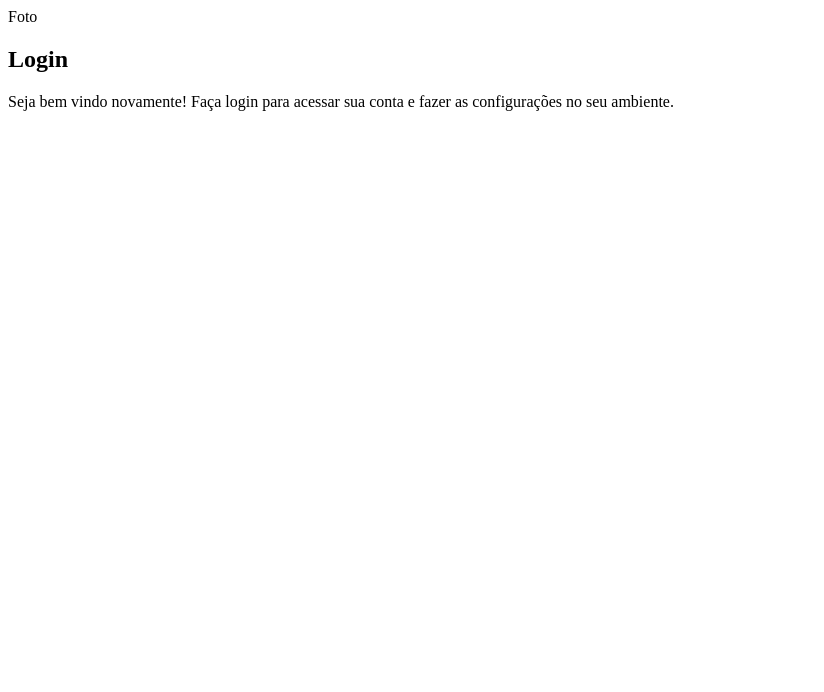
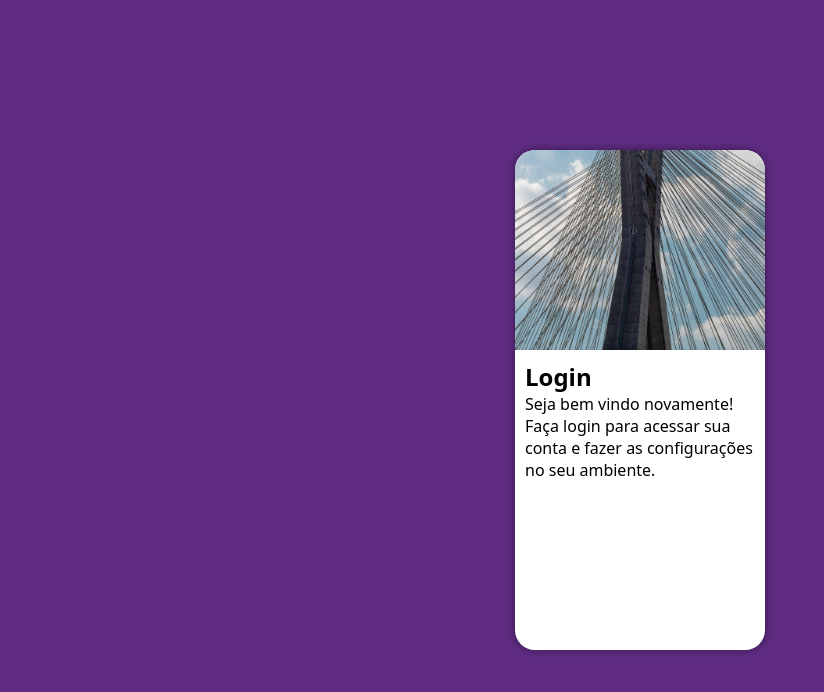
Before and after one commit to GabrielBonavolunta/projeto-login, a plain HTML site: page index.html in a window 1280 px wide. Shown: the whole page, without its empty margins (0-824 px from the left). Drawn offline with Linux system fonts and the light colour scheme.

Commit message:
Atualização projeto tela de login

```diff
--- a/estilos/style.css
+++ b/estilos/style.css
@@ -6,3 +6,49 @@
     Lilás - #5F2C82
 
 */
+
+*{
+    margin: 0px;
+    padding: 0px;
+    font-family: system-ui, -apple-system, BlinkMacSystemFont, 'Segoe UI', Roboto, Oxygen, Ubuntu, Cantarell, 'Open Sans', 'Helvetica Neue', sans-serif;
+    box-sizing: border-box;
+}
+
+body, html{
+    width: 100vw;
+    height: 100vh;
+    background-color: #5F2C82;
+}
+
+main{
+    height: 100vh;
+    width: 100vw;
+    position: relative;
+}
+
+section#login{
+    position: absolute;
+    top: 50%;
+    left: 50%;
+    transform: translate(-50%, -50%);
+    overflow: hidden;
+    width: 250px;
+    background-color: white;
+    width: 250px;
+    height: 500px;
+    border-radius: 20px;
+    box-shadow: 0px 0px 10px rgba(0, 0, 0, 0.450);
+}
+
+section#login > div#imagem{
+    background: url(../imagens/pexels-bruno-thethe-3035998.jpg) no-repeat;
+    background-size: cover;
+    background-position: left bottom;
+    height: 200px;
+    display: block;
+}
+
+section#login > div#formulario{
+    padding: 10px;
+    display: block;
+}
--- a/index.html
+++ b/index.html
@@ -10,8 +10,8 @@
 <body>
     <main>
         <section id="login">
-            <div>
-                Foto
+            <div id="imagem">
+
             </div>
             <div id="formulario">
                 <h1>Login</h1>
```
